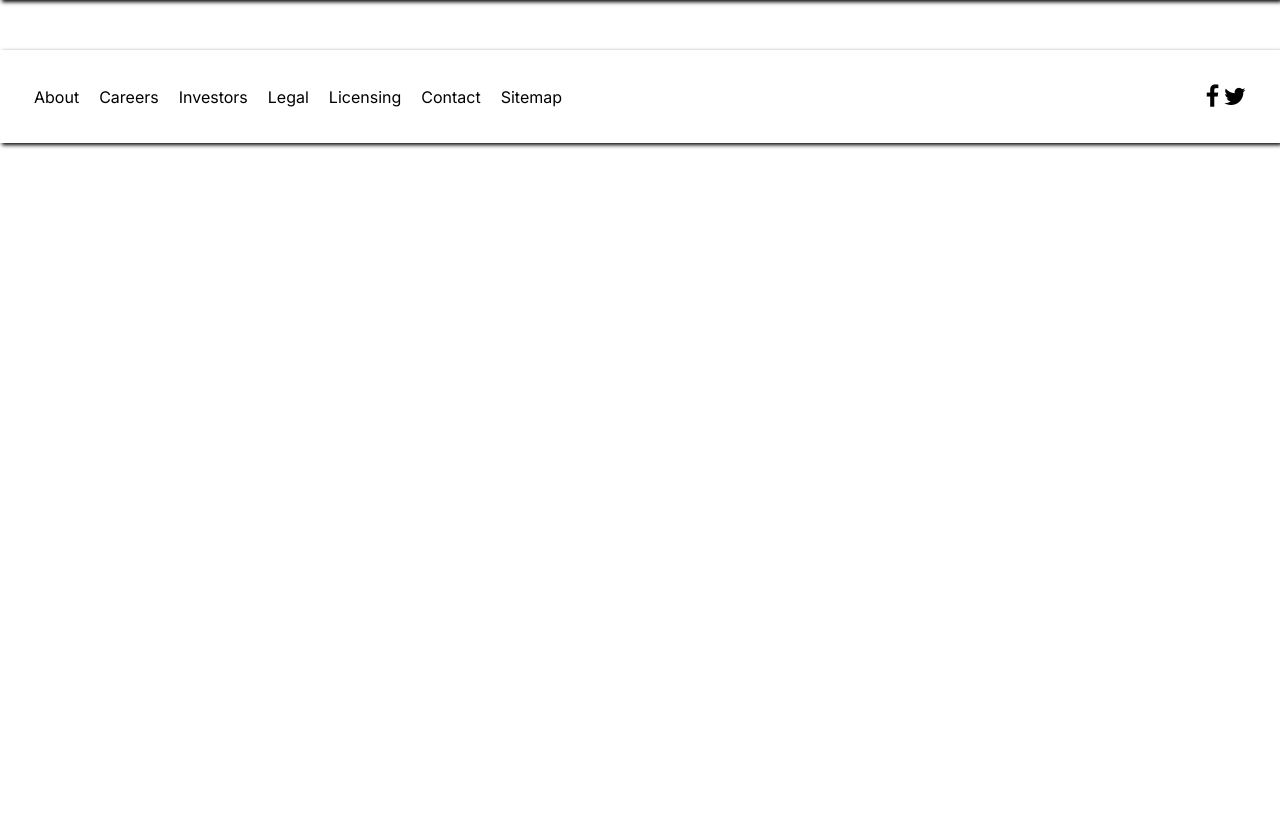
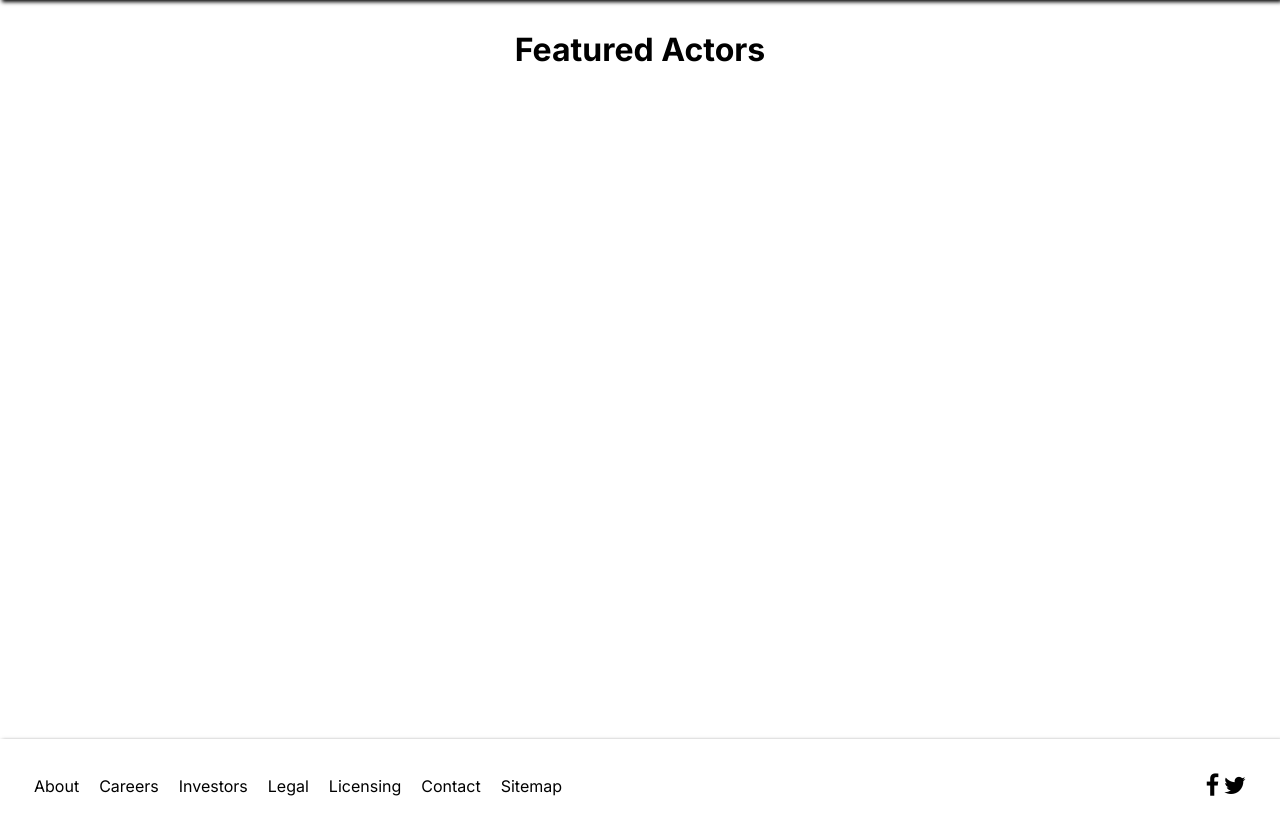
Before and after one commit to x0-3/SQLMovieTheater, a PHP site: template view/listActors.php in a window 1280 px wide. Shown: the part 40-872 px from the top of the page. Before the commit the page ends 188 px from the top, so only its background shows below. Run offline with PHP 8.4, Linux system fonts and the light colour scheme; the template is opened without the code that fills it, so the values that code supplies are empty.

Commit message:
style listActors finished

```diff
--- a/public/css/style.css
+++ b/public/css/style.css
@@ -74,6 +74,22 @@
 * body #wrapper main #contenu .movieDesc .descrition h1 {
   margin-bottom: 50px;
 }
+* body #wrapper main #contenu #listActors {
+  display: flex;
+  flex-wrap: wrap;
+  width: 100%;
+  margin-top: 30px;
+  padding: 15px;
+  height: 80vh;
+}
+* body #wrapper main #contenu #listActors .actorInfo {
+  display: flex;
+  flex-direction: column;
+  margin: 10px;
+}
+* body #wrapper main #contenu #listActors a {
+  color: black;
+}
 * body footer {
   display: flex;
   width: 100%;
--- a/public/css/style.scss
+++ b/public/css/style.scss
@@ -100,6 +100,26 @@
                         }
                     }
 
+                    #listActors{
+                        display: flex;
+                        flex-wrap: wrap;
+                        width: 100%;
+                        margin-top: 30px;
+                        padding: 15px;
+                        height: 80vh;
+
+                        .actorInfo{
+                            display: flex;
+                            flex-direction: column;
+                            margin: 10px;
+
+                        }
+
+                        a{
+                            color: black;
+                        }
+                    }
+
                 }
             }
         }
@@ -110,8 +130,6 @@
             align-items: center;
             justify-content: space-between;
             box-shadow: 2px 2px 4px #000000;
-            // position: absolute;
-            // bottom: 0;
 
             .infos{
                 margin: 24px;
--- a/view/listActors.php
+++ b/view/listActors.php
@@ -1 +1,24 @@
 <?php ob_start() ?>
+
+
+<section id="listActors">
+<?php
+foreach($stmt->fetchAll() as $actors){ ?>
+
+    <div class="actorInfo">
+        <a href=""><h3><?=$actors['NAME']?><?=$actors['familyName']?></h3></a>
+        <p><?=$actors['gender']?></p>
+        <p><?=$actors['birthday']?></p>
+        <p><?=$actors['age']?></p>
+    </div>
+
+<?php
+}
+?>
+</section>
+
+<?php
+$title = "list Actors";
+$secondTitle = "Featured Actors";
+$content = ob_get_clean();
+require "view/template.php";
--- a/view/listFilms.php
+++ b/view/listFilms.php
@@ -22,7 +22,7 @@
 </section>
 
 <?php
-$title = "movie detail";
+$title = "list movies";
 $secondTitle = "Featured Movies";
 $content = ob_get_clean();
 require "view/template.php";
--- a/view/movieDetail.php
+++ b/view/movieDetail.php
@@ -29,7 +29,7 @@
 </section>
 
 <?php
-$title = "list movies";
+$title = "movie detail";
 $secondTitle = "Movie Description";
 $content = ob_get_clean();
 require "view/template.php";
--- a/view/template.php
+++ b/view/template.php
@@ -33,7 +33,7 @@
     <div id="wrapper">
         <main>
             <div id="contenu">
-                <h2><?= $secondTitle ?></h2>
+                <h1><?= $secondTitle ?></h1>
                 <?=$content?>
 
             </div>
```
Also changed, not shown: 1 other file.
